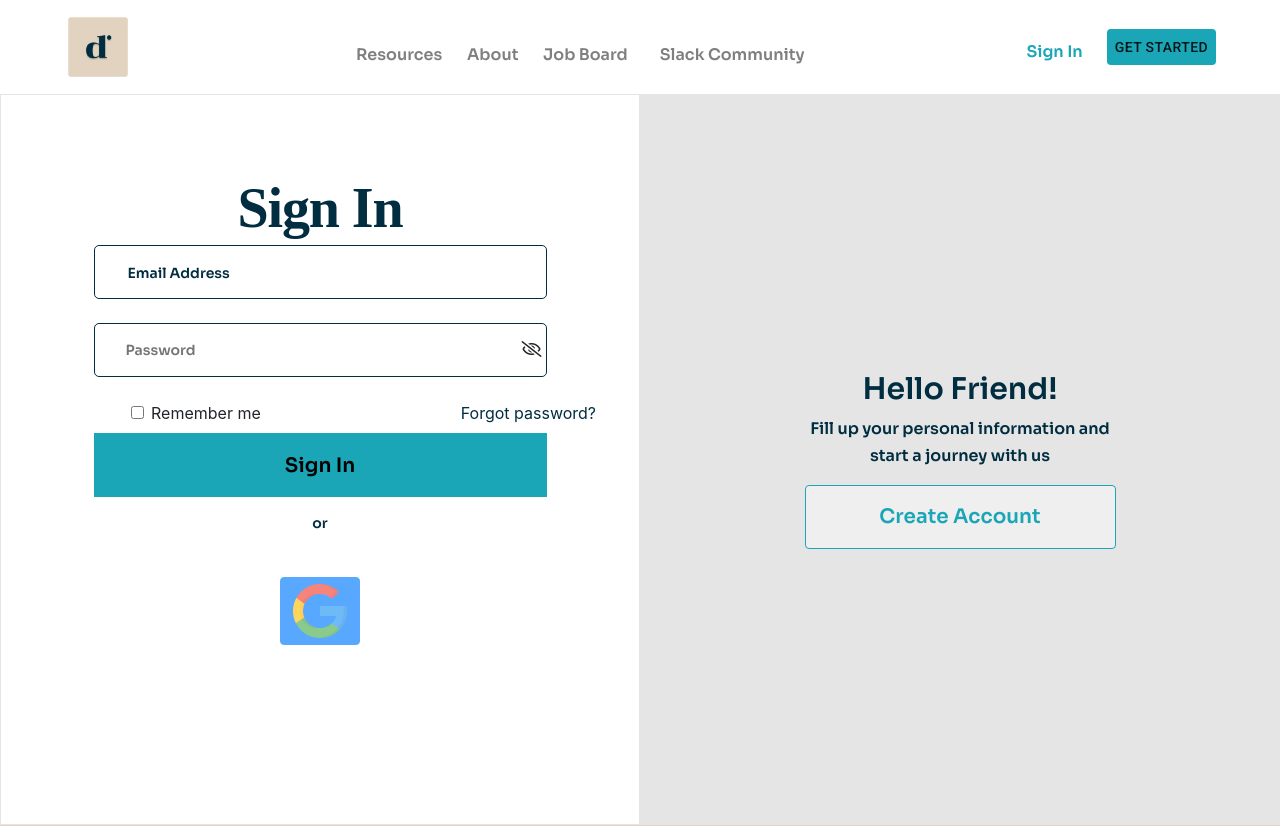
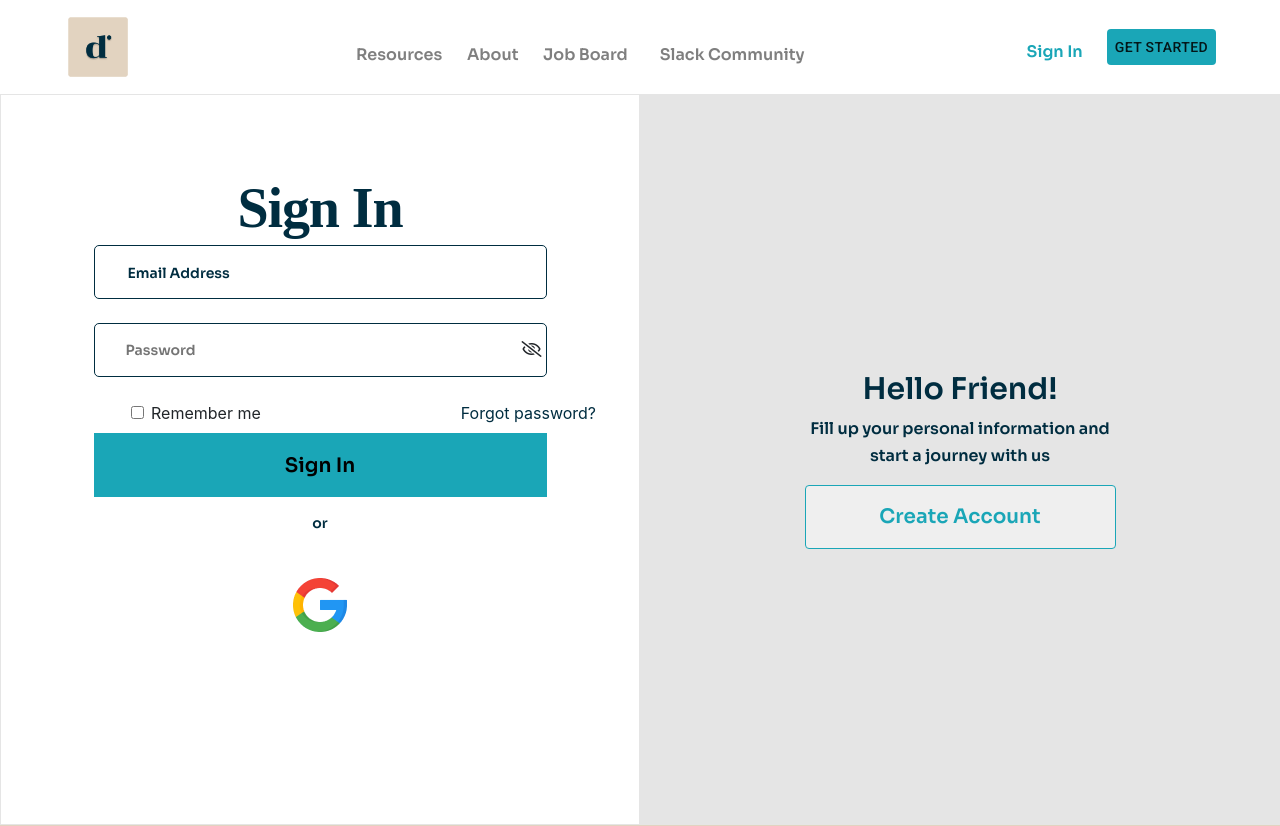
Before and after one commit to Paige-cyber25/Designr, a React (Create React App) app: page /signIn in a window 1280 px wide. Shown: the top 826 px of the page. Built offline with nearby package versions, Linux system fonts and the light colour scheme; a web font is replaced by a local one.

Commit message:
added style to GoogleAuth component

```diff
--- a/src/components/GoogleAuth.js
+++ b/src/components/GoogleAuth.js
@@ -1,5 +1,4 @@
 import React from 'react'
-import { Button } from 'react-bootstrap'
 import { useHistory } from 'react-router-dom'
 import GoogleLogin from 'react-google-login'
 import { useDispatch } from 'react-redux'
@@ -33,15 +32,15 @@ export default function GoogleAuth() {
         clientId="251088068731-s17bit1vouqtji18ddlo0mttcila7kfb.apps.googleusercontent.com"
         //render means how are we going to show what we want the client to see
         render={(renderProps) => (
-            <Button
+            <button
                 className={classes.googleButton}
                 onClick={renderProps.onClick}
                 disabled={renderProps.disabled}
-
+                style={{border:'none', background:'#ffffff'}}
 
             >
                 <img src="/google.png" alt="google-signin"/>
-            </Button>
+            </button>
         )}
         onSuccess={googleSuccess }
         onFailure={googleError}
```
